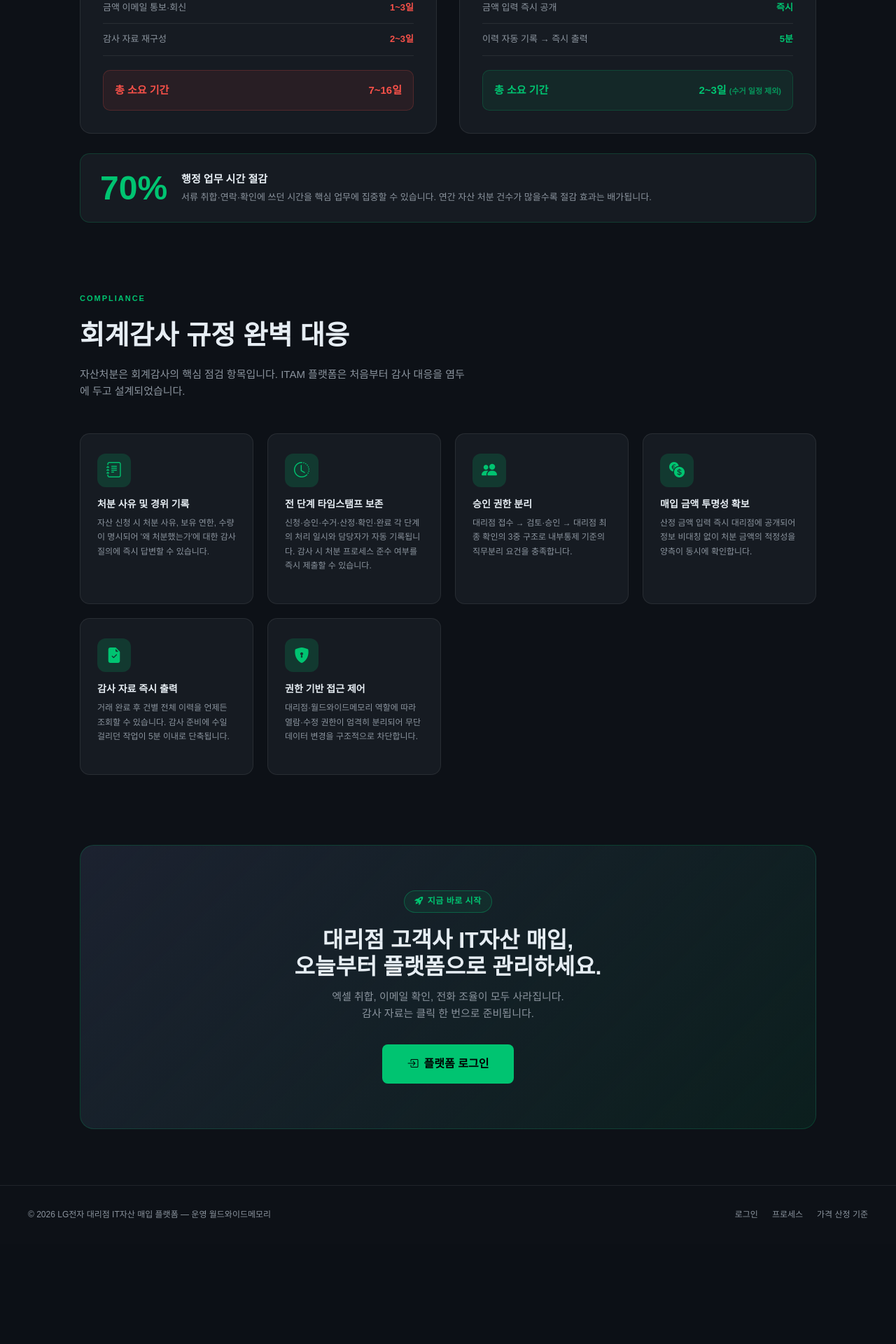
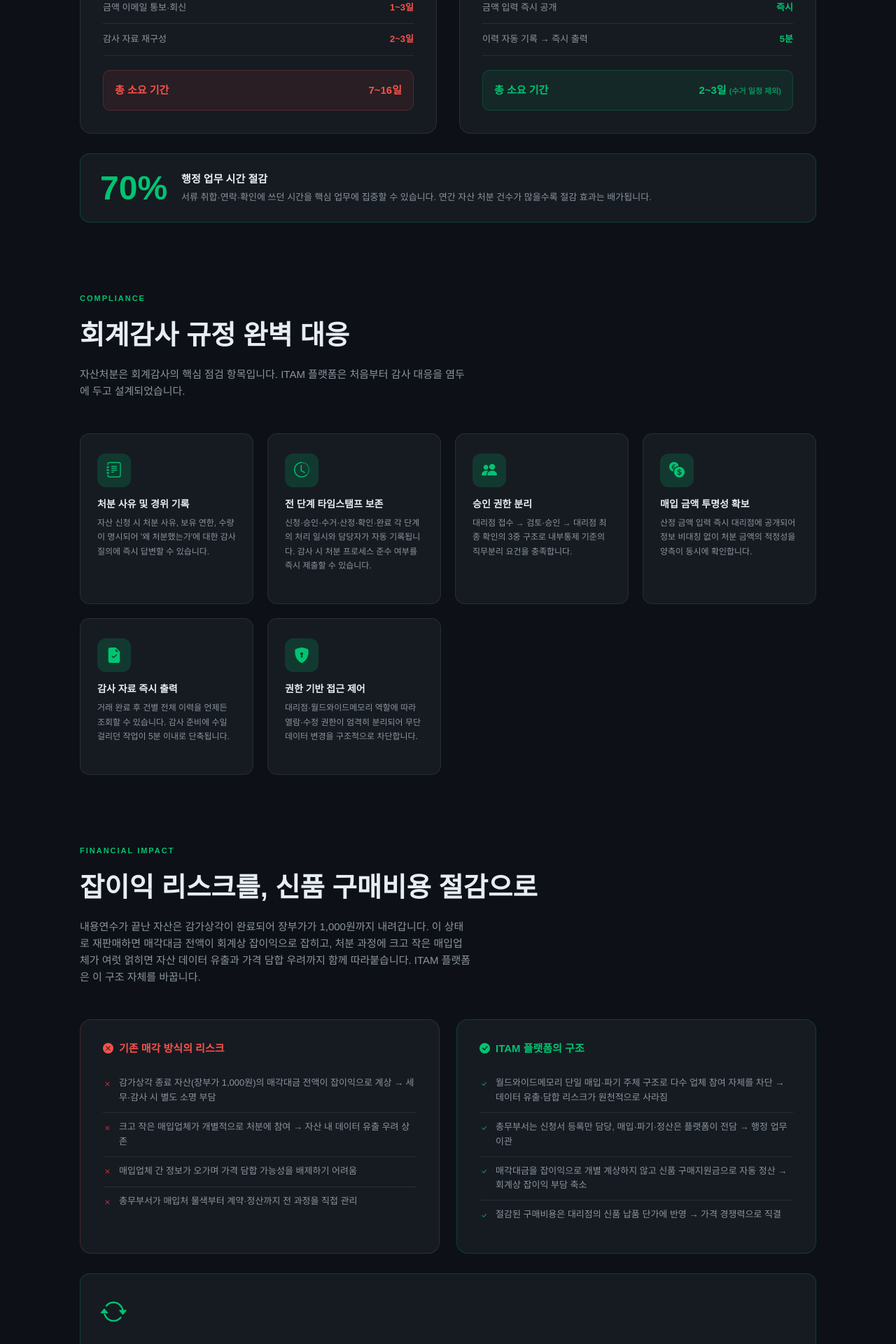
Before and after one commit to soboro27-rgb/it-asset-platform, a FastAPI app: page /process in a window 1280 px wide. Shown: the part 3600-5520 px from the top of the page at 70% size. Before the commit the page ends 5340 px from the top, so only its background shows below. Run offline with FastAPI, Linux system fonts and the light colour scheme.

Commit message:
feat: /process 페이지에 회계 효과(잡이익→구매지원금 전환) 섹션 추가
내용연수 종료 자산의 감가상각 후 잡이익 계상 문제와, 다수 매입업체 참여로 인한
데이터 유출·가격 담합 리스크를 짚고, 월드와이드메모리 단일 매입 구조 + 신품
구매지원금 전환으로 해결한다는 내용을 회계감사 섹션 아래 신설.

Co-Authored-By: Claude Sonnet 5 <noreply@anthropic.com>

```diff
--- a/templates/process.html
+++ b/templates/process.html
@@ -283,6 +283,7 @@
     <a href="#process">업무 프로세스</a>
     <a href="#time">시간 절감</a>
     <a href="#audit">감사 준수</a>
+    <a href="#financial">회계 효과</a>
     <a href="/pricing-standard">가격 산정 기준</a>
     <a href="/login" class="btn-login">플랫폼 로그인</a>
   </nav>
@@ -617,6 +618,75 @@
   </div>
 </section>
 
+<!-- ACCOUNTING & RISK -->
+<section id="financial" style="padding-top: 0;">
+  <div class="section-label">FINANCIAL IMPACT</div>
+  <div class="section-title">잡이익 리스크를, 신품 구매비용 절감으로</div>
+  <div class="section-desc">
+    내용연수가 끝난 자산은 감가상각이 완료되어 장부가가 1,000원까지 내려갑니다.
+    이 상태로 재판매하면 매각대금 전액이 회계상 잡이익으로 잡히고, 처분 과정에
+    크고 작은 매입업체가 여럿 얽히면 자산 데이터 유출과 가격 담합 우려까지 함께
+    따라붙습니다. ITAM 플랫폼은 이 구조 자체를 바꿉니다.
+  </div>
+
+  <div class="compare-grid">
+    <div class="compare-card bad">
+      <h3><i class="bi bi-x-circle-fill"></i> 기존 매각 방식의 리스크</h3>
+      <div class="compare-item">
+        <i class="bi bi-x text-danger"></i>
+        감가상각 종료 자산(장부가 1,000원)의 매각대금 전액이 잡이익으로 계상 →
+        세무·감사 시 별도 소명 부담
+      </div>
+      <div class="compare-item">
+        <i class="bi bi-x text-danger"></i>
+        크고 작은 매입업체가 개별적으로 처분에 참여 → 자산 내 데이터 유출 우려 상존
+      </div>
+      <div class="compare-item">
+        <i class="bi bi-x text-danger"></i>
+        매입업체 간 정보가 오가며 가격 담합 가능성을 배제하기 어려움
+      </div>
+      <div class="compare-item">
+        <i class="bi bi-x text-danger"></i>
+        총무부서가 매입처 물색부터 계약·정산까지 전 과정을 직접 관리
+      </div>
+    </div>
+    <div class="compare-card good">
+      <h3><i class="bi bi-check-circle-fill"></i> ITAM 플랫폼의 구조</h3>
+      <div class="compare-item">
+        <i class="bi bi-check text-success"></i>
+        월드와이드메모리 단일 매입·파기 주체 구조로 다수 업체 참여 자체를 차단 →
+        데이터 유출·담합 리스크가 원천적으로 사라짐
+      </div>
+      <div class="compare-item">
+        <i class="bi bi-check text-success"></i>
+        총무부서는 신청서 등록만 담당, 매입·파기·정산은 플랫폼이 전담 → 행정 업무 이관
+      </div>
+      <div class="compare-item">
+        <i class="bi bi-check text-success"></i>
+        매각대금을 잡이익으로 개별 계상하지 않고 신품 구매지원금으로 자동 정산 →
+        회계상 잡이익 부담 축소
+      </div>
+      <div class="compare-item">
+        <i class="bi bi-check text-success"></i>
+        절감된 구매비용은 대리점의 신품 납품 단가에 반영 → 가격 경쟁력으로 직결
+      </div>
+    </div>
+  </div>
+
+  <div style="margin-top: 28px; background: var(--bg2); border: 1px solid rgba(0,196,113,.2); border-radius: 14px; padding: 24px 28px; display: flex; align-items: center; gap: 20px; flex-wrap: wrap;">
+    <div style="font-size: 2.4rem; color: var(--green);"><i class="bi bi-arrow-repeat"></i></div>
+    <div>
+      <div style="font-size: 15px; font-weight: 700; margin-bottom: 4px;">총무 업무 · 회계 리스크 · 납품 가격, 한 번에</div>
+      <div style="font-size: 13px; color: var(--text-muted);">
+        잡이익으로 흩어지던 처분 대금이 대리점의 신품 구매지원금으로 정산되면서,
+        총무부서의 업무 부담과 회계상 잡이익 리스크가 함께 줄고 대리점은 신품 납품 시
+        가격 경쟁력을 확보합니다. 고객사 입장에서는 하나의 플랫폼으로 총무 업무·데이터
+        유출·업체 담합·회계 처리라는 여러 문제를 동시에 해결하는 셈입니다.
+      </div>
+    </div>
+  </div>
+</section>
+
 <!-- CTA -->
 <div style="max-width: 1100px; margin: 0 auto;">
   <div class="cta-banner">
```
